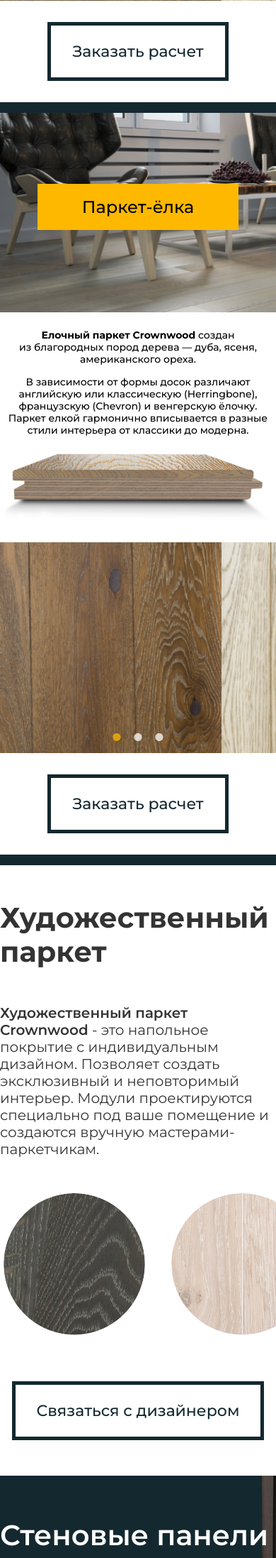
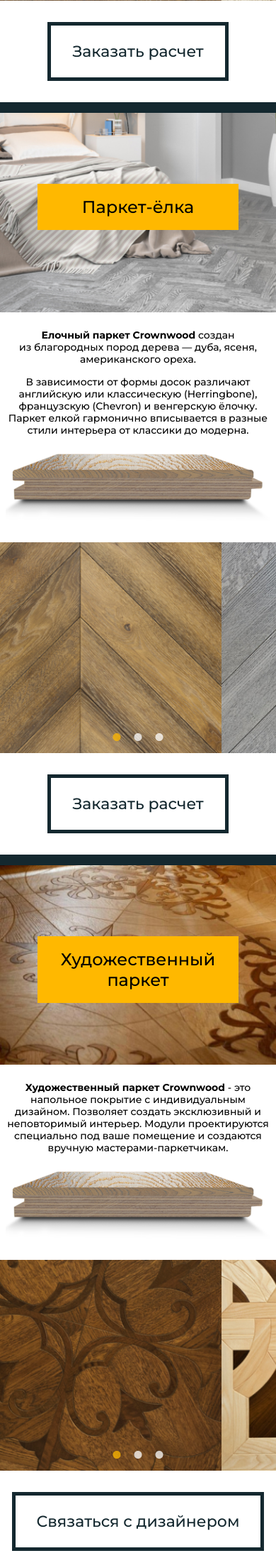
Before and after one commit to swd762/CrownWood, a PHP site: page / in a window 390 px wide. Shown: the part 4205-6400 px from the top of the page at 71% size. Run offline with PHP 8.4, Linux system fonts and the light colour scheme.

Commit message:
add some blocks in mobile layout

```diff
--- a/index.html
+++ b/index.html
@@ -438,7 +438,7 @@
 <!--Modular parquet mobile-->
 <div class="modular-parquet-mobile-block__wrapper product-mobile-template container">
     <div class="title-image container">
-        <img src="img/engineering-bord-mob-1.jpg" alt="">
+        <img src="img/modular-mob-1.jpg" alt="modular parquet title image">
         <h2 class="marker">Модульный паркет</h2>
     </div>
     <section class="description">
@@ -522,7 +522,7 @@
 <!--Massive board mobile-->
 <div class="massive-board-mobile-block__wrapper product-mobile-template container">
     <div class="title-image container">
-        <img src="img/engineering-bord-mob-1.jpg" alt="">
+        <img src="img/massive-board-mob-1.jpg" alt="massive board image">
         <h2 class="marker">Массивная доска</h2>
     </div>
     <section class="description">
@@ -550,8 +550,6 @@
     <a href="#" class="btn btn--light">Заказать расчет</a>
 </div>
 <!--***-->
-
-
 
 <!--Parquet elka block-->
 <div class="elka-parquet-block__wrapper">
@@ -594,7 +592,7 @@
 <!--Parquet elka mobile-->
 <div class="parquet-elka-mobile-block__wrapper product-mobile-template container">
     <div class="title-image container">
-        <img src="img/engineering-bord-mob-1.jpg" alt="">
+        <img src="img/elka-parquet-mob-1.jpg" alt="elka parquet title image">
         <h2 class="marker">Паркет-ёлка</h2>
     </div>
     <section class="description">
@@ -605,17 +603,17 @@
             французскую (Chevron) и венгерскую ёлочку. Паркет елкой гармонично вписывается в разные стили интерьера от классики до модерна.</p>
     </section>
     <div class="board-img">
-        <img src="img/engineering-board-mob-2.png" alt="massive board sample">
+        <img src="img/engineering-board-mob-2.png" alt="elka parquet sample">
     </div>
     <div class="samples-slider container">
         <div class="slide">
-            <img src="img/massive-board-slide-1.jpg" alt="massive board slide">
+            <img src="img/parquet-elka-slide-1.jpg" alt="elka parquet slide">
         </div>
         <div class="slide">
-            <img src="img/massive-board-slide-2.jpg" alt="massive board slide">
+            <img src="img/parquet-elka-slide-2.jpg" alt="elka parquet slide">
         </div>
         <div class="slide">
-            <img src="img/massive-board-slide-3.jpg" alt="massive board slide">
+            <img src="img/parquet-elka-slide-3.jpg" alt="elka parquet slide">
         </div>
 
     </div>
@@ -625,7 +623,7 @@
 <!--***-->
 
 
-
+<!--Art parquet block-->
 <div class="art-parquet-block__wrapper">
     <div class="container">
         <section class="art-parquet-block__content">
@@ -669,9 +667,41 @@
         </section>
     </div>
 </div>
+<!--***-->
 
+<!--Art parquet mobile-->
+<div class="art-parquet-mobile-block__wrapper product-mobile-template container">
+    <div class="title-image container">
+        <img src="img/art-parquet-mob-1.jpg" alt="art parquet title image">
+        <h2 class="marker">Художественный паркет</h2>
+    </div>
+    <section class="description">
+        <p><strong>Художественный паркет Crownwood</strong> - это напольное покрытие с индивидуальным дизайном. Позволяет создать
+            эксклюзивный и неповторимый интерьер. Модули проектируются специально под ваше помещение и создаются вручную мастерами-паркетчикам.
+        </p>
+    </section>
+    <div class="board-img">
+        <img src="img/engineering-board-mob-2.png" alt="art parquet sample">
+    </div>
+    <div class="samples-slider container">
+        <div class="slide">
+            <img src="img/art-parquet-slide-1.jpg" alt="art parquet slide">
+        </div>
+        <div class="slide">
+            <img src="img/art-parquet-slide-2.jpg" alt="art parquet slide">
+        </div>
+        <div class="slide">
+            <img src="img/art-parquet-slide-3.jpg" alt="art parquet slide">
+        </div>
+
+    </div>
+
+    <a href="#" class="btn btn--light">Связаться с дизайнером</a>
+</div>
+<!--***-->
+
+<!--Wall panels block-->
 <div class="wall-panels-block__wrapper">
-
         <section class="wall-panels-block__content">
             <div class="container">
                 <h2>Стеновые панели</h2>
@@ -704,7 +734,6 @@
             </div>
         </section>
 </div>
-
 <div class="wall-panels-block__content-extra-offer">
     <div class="container">
         <h2>Где купить</h2>
@@ -714,7 +743,49 @@
         <a href="#" class="red-btn">Перейти в каталог<img src="img/arrow-right.svg" alt="arrow-right" style="width: 55px;height: 27px"></a>
     </div>
 </div>
+<!--***-->
 
+<!--Wall panels mobile-->
+<div class="wall-panels-mobile-block__wrapper product-mobile-template container" style="border-bottom: none;padding-bottom: 0">
+    <div class="title-image container">
+        <img src="img/wall-panels-mob-1.jpg" alt="wall panels title image">
+        <h2 class="marker">Стеновые панели</h2>
+    </div>
+    <section class="description">
+        <p>Стеновые панели Crownwood полнее раскрывают потенциал интерьера:
+            благородные фактуры дерева, многоплановость, творческая работа с&nbsp;подсветкой позволяют
+            переосмыслить дизайн помещения не&nbsp;внося конструктивных изменений, а&nbsp;долговечность и
+            естественная теплоотдача ценных пород дерева сделают помещение еще комфортнее.
+        </p>
+    </section>
+    <div class="board-img">
+        <img src="img/engineering-board-mob-2.png" alt="wall panels sample">
+    </div>
+    <div class="samples-slider container">
+        <div class="slide">
+            <img src="img/wall-panels-slide-1.jpg" alt="wall panels slide">
+        </div>
+        <div class="slide">
+            <img src="img/wall-panels-slide-2.jpg" alt="wall panels slide">
+        </div>
+        <div class="slide">
+            <img src="img/wall-panels-slide-3.jpg" alt="wall panels slide">
+        </div>
+
+    </div>
+</div>
+<!--***-->
+<!--Extra offer mobile-->
+<div class="extra-offer-mobile__wrapper container">
+
+        <h2>Где купить</h2>
+        <p>Посмотреть еще больше напольных покрытий и заказать подходящий вариат вы можете
+            в шоурумах и на сайте наших партнеров:
+        </p>
+        <a href="#" class="red-btn red-btn--mob">Перейти в каталог</a>
+
+</div>
+<!--***-->
 
 
 <div class="map-block__wrapper">
--- a/js/crownwood.js
+++ b/js/crownwood.js
@@ -25,5 +25,5 @@ $('.samples-slider').slick({
     // fade: true,
     dots: true,
     centerMode: false,
-    // centerPadding: '50px'
+    // adaptiveHeight: true
 });
--- a/styles.css
+++ b/styles.css
@@ -965,6 +965,9 @@ main, footer, header {
   @media (max-width: 1080px) {
     .art-parquet-block__wrapper {
       padding: 50px 0; } }
+  @media (max-width: 750px) {
+    .art-parquet-block__wrapper {
+      display: none; } }
 
 .art-parquet-block__content {
   color: #333;
@@ -1000,6 +1003,10 @@ main, footer, header {
     .art-parquet-block__content .circle--no-tablet {
       display: none; } }
 
+@media (max-width: 750px) {
+  .art-parquet-mobile-block__wrapper {
+    display: flex; } }
+
 .wall-panels-block__wrapper {
   height: 972px;
   background: url(img/wall-pannels.jpg) 50% 0 no-repeat; }
--- a/styles.scss
+++ b/styles.scss
@@ -1260,11 +1260,9 @@ main, footer, header {
 }
 // Parquet elka mobile
 .parquet-elka-mobile-block__wrapper {
-
   @media (max-width: $mob) {
     display: flex;
   }
-
 }
 
 
@@ -1274,8 +1272,10 @@ main, footer, header {
   @media (max-width: $tablet) {
     padding: 50px 0;
   }
-}
-
+  @media (max-width: $mob) {
+    display: none;
+  }
+}
 .art-parquet-block__content {
   color: #333;
   display: flex;
@@ -1320,6 +1320,10 @@ main, footer, header {
     }
   }
 }
+// Art parquet mobile
+.art-parquet-mobile-block__wrapper {
+  @media (max-width: $mob) {display: flex}
+}
 
 // wall panels block
 .wall-panels-block__wrapper {
@@ -1329,6 +1333,9 @@ main, footer, header {
   @media (max-width: $tablet) {
     background: url(img/sten.png) 50% 100% no-repeat;
     height: 840px;
+  }
+  @media (max-width: $mob) {
+    display: none;
   }
 }
 .wall-panels-block__content {
@@ -1373,6 +1380,7 @@ main, footer, header {
   color: #14282F;
   padding-bottom: 40px;
   background: url(img/wall-pannels.jpg) 50% 100% no-repeat;
+  @media (max-width: $mob) {display: none}
 
   h2 {
     font-size: 46px;
@@ -1429,6 +1437,36 @@ main, footer, header {
   }
 }
 
+// Wall panels mobile
+.wall-panels-mobile-block__wrapper {
+  @media (max-width: $mob) {
+    display: flex;
+  }
+}
+// Extra offer mobile
+.extra-offer-mobile__wrapper {
+  padding: 0 10px;
+  display: none;
+  flex-direction: column;
+  align-items: center;
+  h2 {
+    font-size: 22px;
+    line-height: 27px;
+
+  }
+  p {
+    text-align: center;
+    margin: 20px 0 30px 0;
+  }
+  .red-btn--mob {
+    width: 284px;
+    height: 60px;
+  }
+  @media (max-width: $mob) {
+    display: flex;
+  }
+}
+
 // Map block
 .map-block__wrapper {
 
```
Also changed, not shown: other parts of styles.css (+28 -0 lines), img/art-parquet-mob-1.jpg (added), img/art-parquet-slide-1.jpg (added), img/art-parquet-slide-2.jpg (added), img/art-parquet-slide-3.jpg (added), img/elka-parquet-mob-1.jpg (added), img/massive-board-mob-1.jpg (added), img/modular-mob-1.jpg (added), img/parquet-elka-slide-1.jpg (added), img/parquet-elka-slide-2.jpg (added), img/parquet-elka-slide-3.jpg (added), img/wall-panels-mob-1.jpg (added), img/wall-panels-slide-1.jpg (added), img/wall-panels-slide-2.jpg (added), 1 more files, 1 other file. Lines whose indentation alone changed are shown as unchanged.
